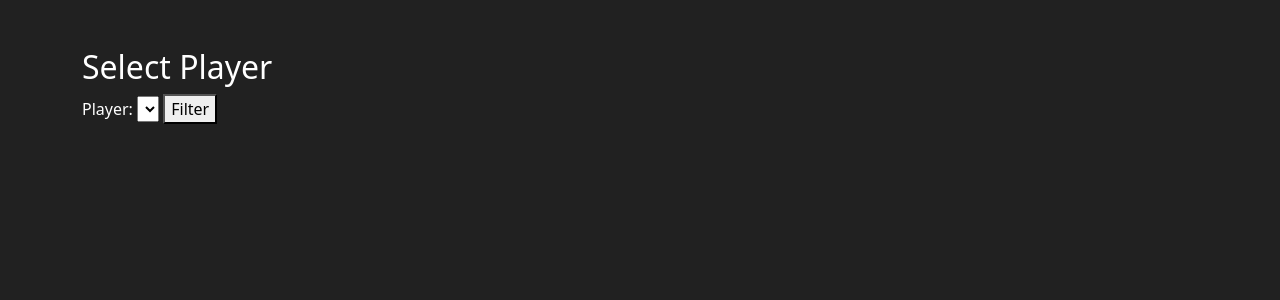
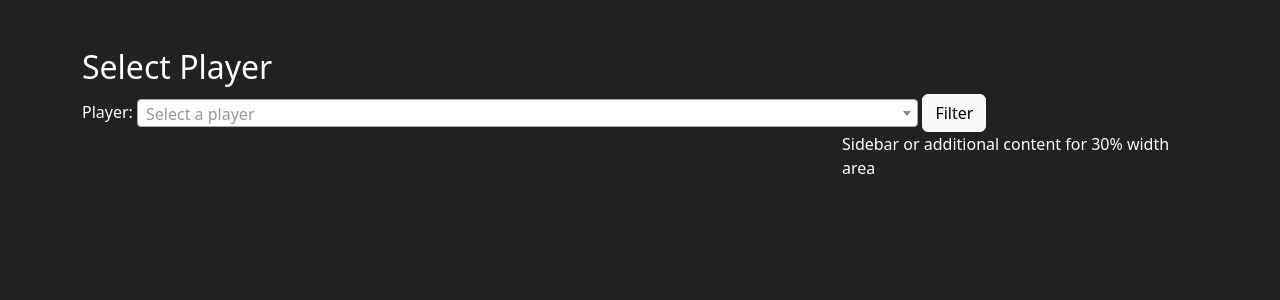
Before and after one commit to rajaahdjey/T20matchupviewer, a Flask app: page / in a window 1280 px wide. Shown: the part 56-356 px from the top of the page. Run offline with Flask 3, Linux system fonts and the light colour scheme; lists and menus that the app fills with data are empty; some libraries are stand-ins or nearby versions.

Commit message:
changes to html webpage , formatting , searchable drop down

```diff
--- a/templates/index.html
+++ b/templates/index.html
@@ -9,8 +9,12 @@
         integrity="sha384-T3c6CoIi6uLrA9TneNEoa7RxnatzjcDSCmG1MXxSR1GAsXEV/Dwwykc2MPK8M2HN" crossorigin="anonymous">
     <link rel="stylesheet" href="styles.css">
     <script src="https://cdn.plot.ly/plotly-latest.min.js"></script>
-    <script src="https://code.jquery.com/jquery-3.5.1.slim.min.js" integrity="sha384-DfXdz2htPH0lsSSs5nCTpuj/zy4C+OGpamoFVy38MVBnE+IbbVYUew+OrCXaRkfj" crossorigin="anonymous"></script>
-    <script src="https://cdn.jsdelivr.net/npm/bootstrap@5.3.2/dist/js/bootstrap.bundle.min.js" integrity="sha384-C6RzsynM9kWDrMNeT87bh95OGNyZPhcTNXj1NW7RuBCsyN/o0jlpcV8Qyq46cDfL" crossorigin="anonymous"></script>
+    <script src="https://code.jquery.com/jquery-3.5.1.slim.min.js"
+        integrity="sha384-DfXdz2htPH0lsSSs5nCTpuj/zy4C+OGpamoFVy38MVBnE+IbbVYUew+OrCXaRkfj"
+        crossorigin="anonymous"></script>
+    <script src="https://cdn.jsdelivr.net/npm/bootstrap@5.3.2/dist/js/bootstrap.bundle.min.js"
+        integrity="sha384-C6RzsynM9kWDrMNeT87bh95OGNyZPhcTNXj1NW7RuBCsyN/o0jlpcV8Qyq46cDfL"
+        crossorigin="anonymous"></script>
 </head>
 
 <body>
@@ -69,6 +73,13 @@
             integrity="sha384-ho+j7jyWK8fNQe+A12Hb8AhRq26LrZ/JpcUGGOn+Y7RsweNrtN/tE3MoK7ZeZDyx"
             crossorigin="anonymous"></script>
 
+        <!-- Select2 CSS -->
+        <link href="https://cdn.jsdelivr.net/npm/select2@4.0.13/dist/css/select2.min.css" rel="stylesheet" />
+
+        <!-- Select2 JS -->
+        <script src="https://cdn.jsdelivr.net/npm/select2@4.0.13/dist/js/select2.min.js"></script>
+
+
         <form method="POST">
             <label for="player">Player:</label>
             <select id="player" name="player">
@@ -76,24 +87,59 @@
                 <option value="{{ player }}" {% if selected_player==player %} selected {% endif %}>{{ player }}</option>
                 {% endfor %}
             </select>
-            <button type="submit">Filter</button>
+            <button class="btn btn-light" type="submit">Filter</button>
         </form>
-
+        <div class="row">
+            <!-- 70% width content area -->
+            <div class="col-lg-8 col-md-8 col-12">
                 {% if plotJSON %}
                 <h3>True Strike Rate for {{selected_player}} </h3>
                 <div id="plot"></div>
                 <script>
                     var plotData = {{ plotJSON | safe }};
-            Plotly.newPlot('plot', plotData.data, plotData.layout);
+                    Plotly.newPlot('plot', plotData.data, plotData.layout, { responsive: true });
                 </script>
                 {% endif %}
             </div>
+            <div class="col-lg-4 col-md-4 col-12">
+                <p>Sidebar or additional content for 30% width area</p>
+            </div>
+        </div>
+    </div>
 </body>
+
+<script>
+    $(document).ready(function () {
+        // Apply Select2 to the #player dropdown
+        $('#player').select2({
+            width: '70%',
+            placeholder: "Select a player",  // Optional: Add placeholder text
+            allowClear: true                 // Optional: Allow the user to clear selection
+        });
+    });
+</script>
 <style>
     body {
         background-color: #212121;
         color: white;
     }
+
+    .select2-container {
+        background-color: #212121;
+        color: #ffffff;
+    }
+
+    .select2-results__option,
+    .select2-selection--single,
+    .select2-dropdown {
+        background-color: #212121;
+        color: #ffffff;
+    }
+
+    .select2-selection__rendered {
+        color: #ffffff;
+    }
 </style>
 
+
 </html>
```
Lines whose indentation alone changed are shown as unchanged.
